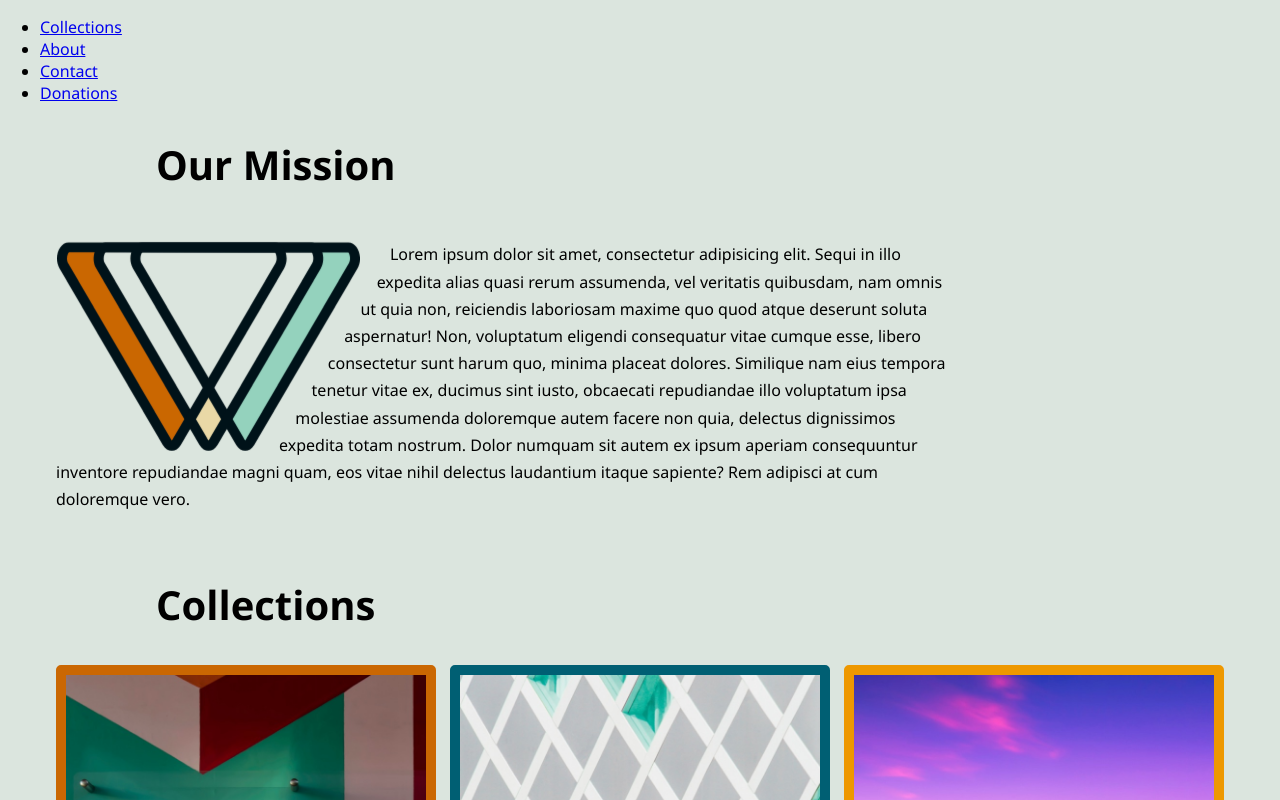
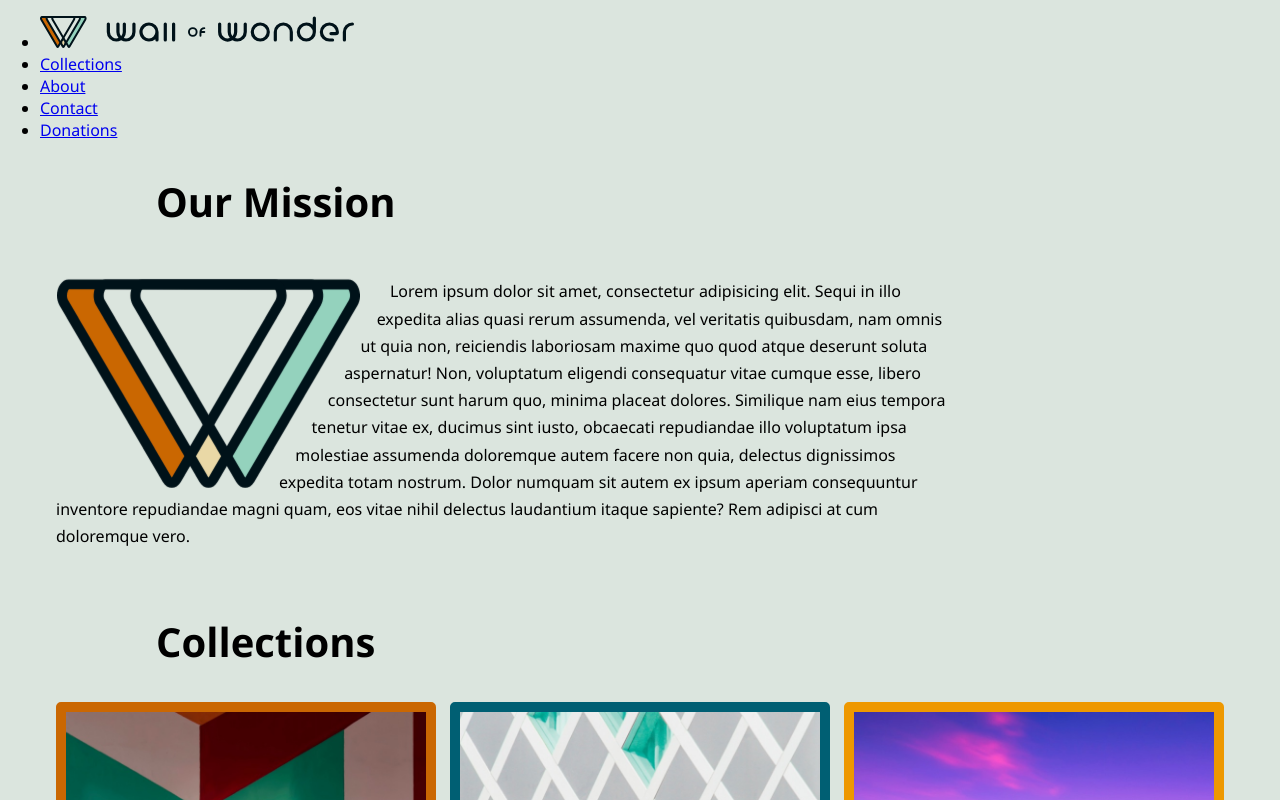
Before and after one commit to akgmage/responsive-photo-collections, an Angular app: page / in a window 1280 px wide. Shown: the top 800 px of the page. Built offline with nearby package versions, Linux system fonts and the light colour scheme.

Commit message:
wrap header with div of header

```diff
--- a/src/app/shared/header/header.component.html
+++ b/src/app/shared/header/header.component.html
@@ -1,6 +1,14 @@
+<div class="header">
   <header>
     <nav>
       <ul>
+        <li>
+          <a href="#"
+            ><img
+              src="assets/header-logo.svg"
+              alt="Wall of wonder. Click for home"
+          /></a>
+        </li>
         <li><a href="#">Collections</a></li>
         <li><a href="#">About</a></li>
         <li><a href="#">Contact</a></li>
@@ -8,3 +16,4 @@
       </ul>
     </nav>
   </header>
+</div>
```
Also changed, not shown: src/assets/header-logo.svg (added). Lines whose indentation alone changed are shown as unchanged.
